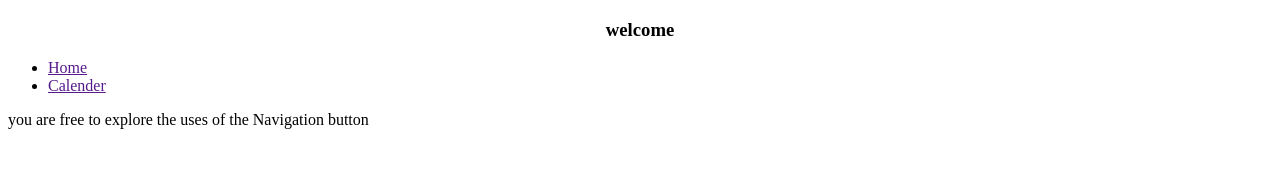
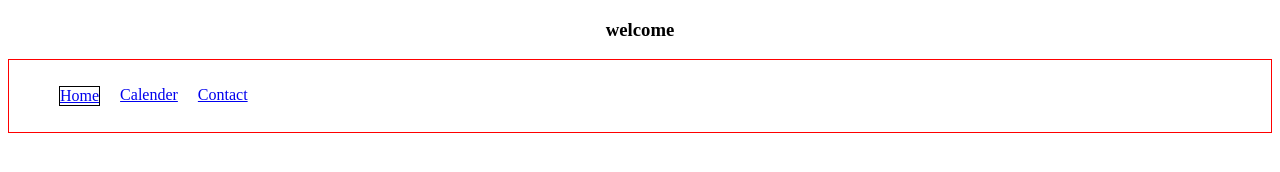
Before and after one commit to kai2012912/fitness, a plain HTML site: page bodyfitnesspart4.html in a window 1280 px wide. Drawn offline with Linux system fonts and the light colour scheme.

Commit message:
Add files via upload

```diff
--- a/bodyfitnesspart4.html
+++ b/bodyfitnesspart4.html
@@ -1,21 +1,19 @@
 <!DOCTYPE html>
 <html lang="en">
-<head>
-    <meta charset="UTF-8">
-    <meta name="viewport" content="width=device-width, initial-scale=1.0">
+  <head>
+    <meta charset="UTF-8" />
+    <meta name="viewport" content="width=device-width, initial-scale=1.0" />
     <title></title>
-    <link rel="stylesheet" href="bodyfittness.css">
-</head>
-<body>
+    <link rel="stylesheet" href="bodyfittness.css" />
+  </head>
+  <body>
     <h3>welcome</h3>
-    <nav navbar>
-<ul>
-   <li><a href="">Home</a></li>
-   <li><a href="">Calender</a></li>
-</ul>
+    <nav style="border: 1px solid  red;">
+      <ul style="list-style-type: none;display: flex;">
+        <li style="border: 1px solid black;margin: 10px;"><a href="#">Home</a></li>
+        <li style="margin: 10px;"><a href="#">Calender</a></li>
+        <li style="margin: 10px;"><a href="#">Contact</a></li>
+      </ul>
     </nav>
-    <main>
-        <p>you are free to explore the uses of the Navigation button</p>
-    </main>
-</body>
+  </body>
 </html>
```
